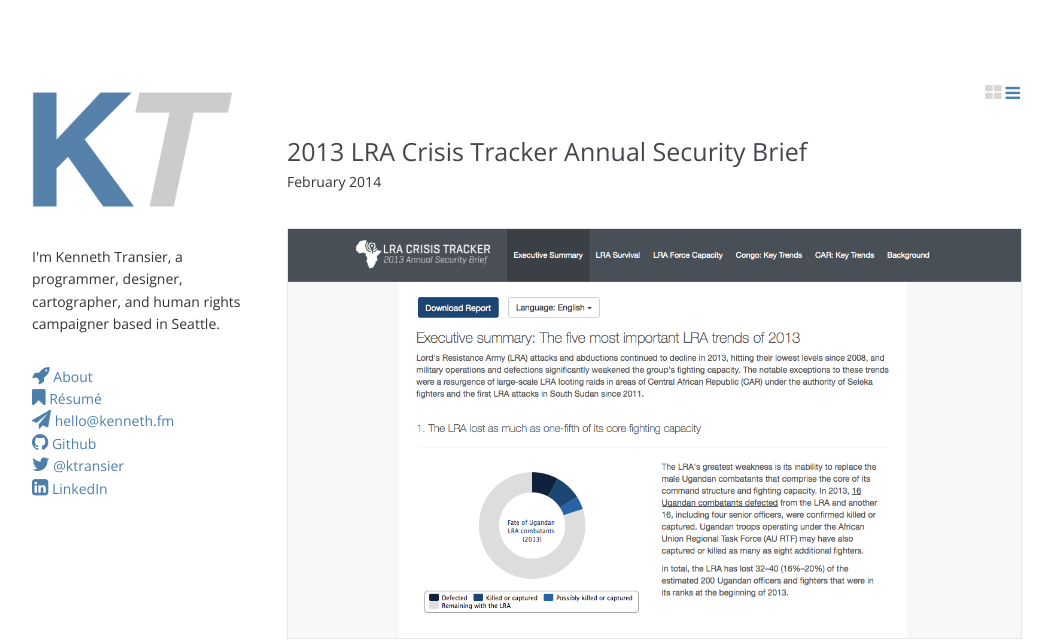
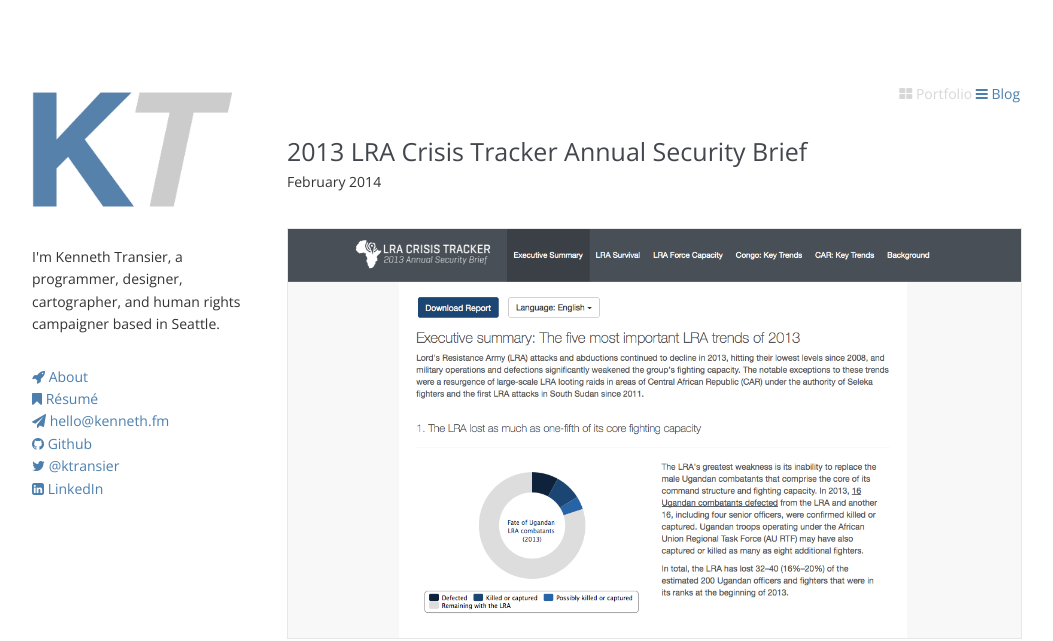
Before and after one commit to ktransier/blog, a Jekyll site: the page built from index.html, in a window 1280 px wide. Shown: the top 641 px of the page, without its empty margins (113-1166 px from the left). Built offline with Jekyll 4.4.1, drawn with Linux system fonts in a browser that asks for light colours; nearby versions of some CDN libraries; Markdown is read by kramdown in place of the engine named in the settings; comment, search, counter and statistics services are not loaded.

Commit message:
icon style

```diff
--- a/css/main.css
+++ b/css/main.css
@@ -155,19 +155,19 @@ hr {
 
 /* Icons*/
 
-.fa {
-  font-size: 19px !important;
+i.fa {
+  font-size: 14px !important;
 }
 
-.active-icon {
+.active-toggle {
   color: #4D7FAC;
   margin-right: 2px;
-    font-size: 17px !important;
+  font-size: 14px !important;
 }
 
-.inactive-icon {
+.inactive-toggle {
   color: #D7D7D7;
-  font-size: 18px !important;
+  font-size: 14px !important;
 }
 
 
--- a/index.html
+++ b/index.html
@@ -7,11 +7,11 @@ published: true
 
     <div class="post-style-toggles-parent-container">
     	<div class="post-style-toggles">
-    	  <a href="/preview">
-    	    <i class="fa fa-th-large inactive-icon"></i>
+    	  <a href="/preview" class="inactive-toggle">
+    	    <i class="fa fa-th-large"></i> Portfolio
     	  </a>
-    	  <a href="/">
-    	    <i class="fa fa-bars active-icon"></i>
+    	  <a href="/" class="active-toggle">
+    	    <i class="fa fa-bars"></i> Blog
     	  </a>
     	</div>
     </div>
```
Also changed, not shown: preview/index.html (+4 -4 lines).
